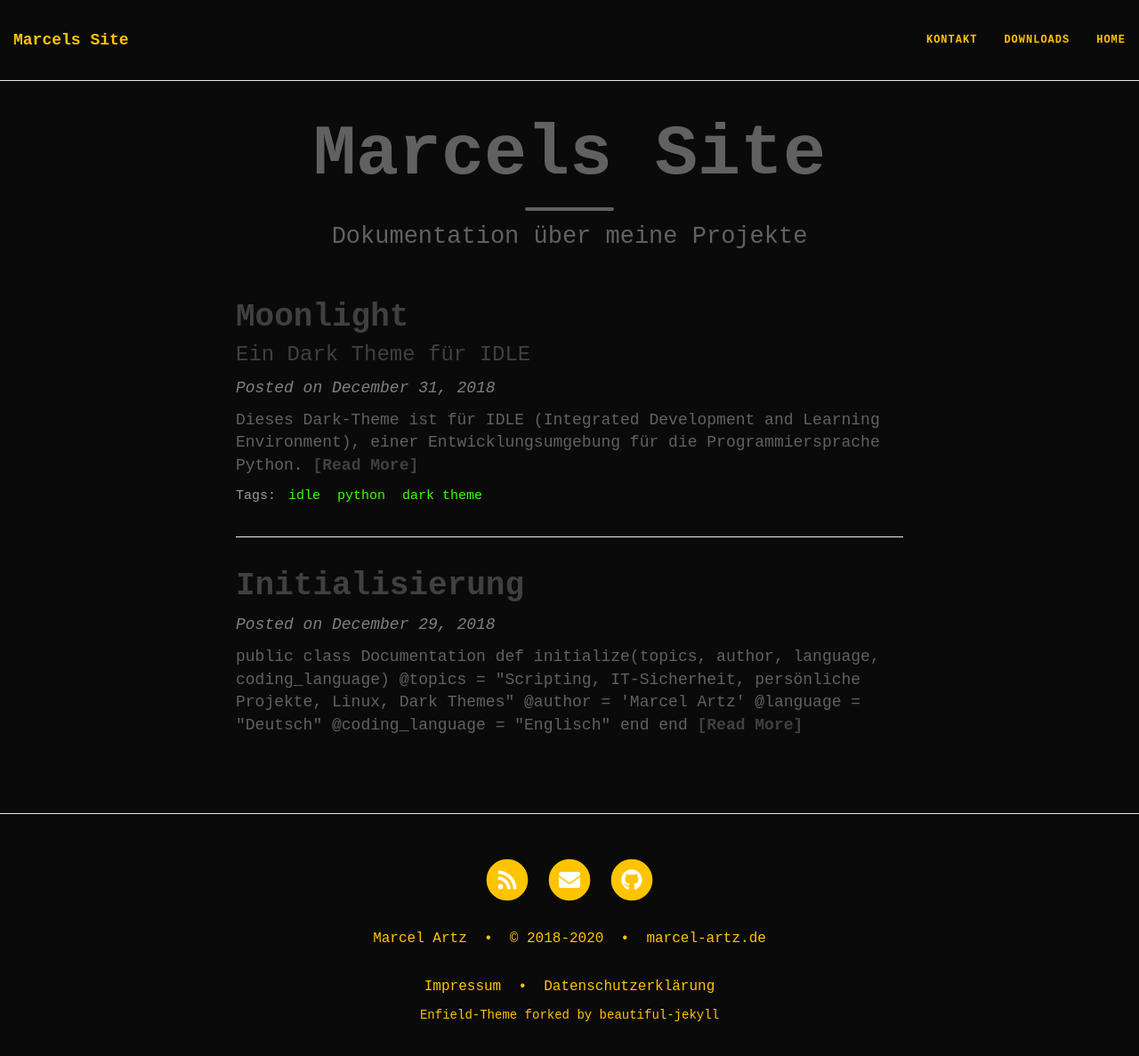
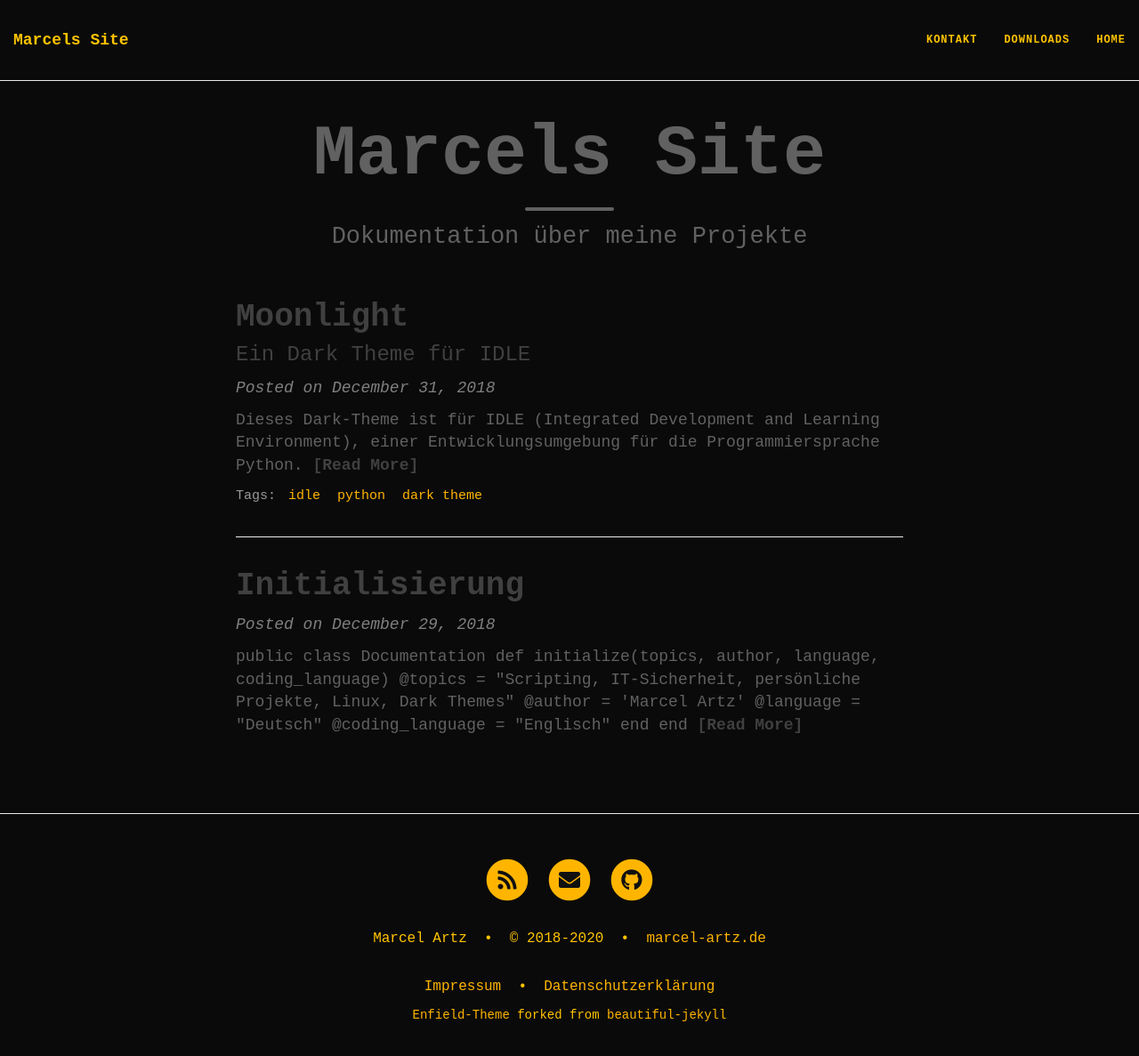
Before and after one commit to ma744/ma744.github.io, a Jekyll site: the page built from index.html, in a window 1280 px wide and 1202 px high. Shown: the top 1187 px of the window at 89% size. Built offline with Jekyll 4.4.1, drawn with Linux system fonts in a browser that asks for light colours; nearby versions of some CDN libraries; the list of posts is cut into pages by our own code; some of the changed lines change nothing that is shown.

Commit message:
updates color-scheme and corrects a spelling mistake

```diff
--- a/_config.yml
+++ b/_config.yml
@@ -26,7 +26,6 @@ navbar-links:
   Downloads: downloads
   Home: "https://marcel-artz.de"
 
-# TODO: List of links in the footer
 footer-links:
   Datenschutz: privacy
   Impressum: impress
@@ -47,19 +46,19 @@ sass:
 
 # Personalize the colors in your website. Colour values can be any valid CSS colour
 # I used material design with #ffc400 as primary color (https://material.io/design/color/the-color-system.html#tools-for-picking-colors)
-navbar-col: "#0A0A0A"
-navbar-text-col: "#FFC400"
-navbar-children-col: "#121212"
+navbar-col: "#0A0A0A" # black
+navbar-text-col: "#FFC400" # dark yellow
+navbar-children-col: "#121212" # dark grey
 
-page-col: "#0A0A0A"
-body-text-col: "#616161"
+page-col: "#0A0A0A" # black
+body-text-col: "#616161"  # light grey
 
-link-col: "#3cff00"
-hover-col: "#3cff00"
+link-col: "#ffb500" # not so dark yellow
+hover-col: "#ffb500" # not so dark yellow
 
-footer-col: "#0A0A0A"
-footer-text-col: "#FFC400"
-footer-link-col: "#FFC400"
+footer-col: "#0A0A0A" # black
+footer-text-col: "#FFC400" # dark yellow
+footer-link-col: "#ffb500" # not so dark yellow
 
 # Alternatively, the navbar, footer, and page background can be set to use background images
 # instead of colour
--- a/_includes/footer.html
+++ b/_includes/footer.html
@@ -50,8 +50,8 @@
 
     <!-- Please don't remove this, keep my open source work credited :) -->
     <p class="theme-by text-muted">
-      <a href="https://github.com/ma744/Enfield">Enfield-Theme</a>
-      forked by
+      <a href="https://github.com/ma744/enfield-jekyll-theme">Enfield-Theme</a>
+      forked from
       <a href="https://deanattali.com/beautiful-jekyll/">beautiful-jekyll</a>
     </p>
       </div>
--- a/css/main.css
+++ b/css/main.css
@@ -275,6 +275,10 @@ footer a {
 footer .list-inline {
   margin: 0;
   padding: 0;
+}
+
+footer .fa-github, footer .fa-envelope, footer .fa-rss {
+  color: #101010;
 }
 footer .copyright {
   font-family: monospace;
@@ -786,3 +790,13 @@ pre {
   box-shadow: 0 4px 8px 0 rgba(250, 250, 250, 0.05), 0 6px 20px 0 rgba(250, 250, 250, 0.19);
   transform: translate(1vw, 1vh)
 }
+
+/* EXTRA */
+
+/* A little protection against spam */
+/* Write email adress in reversed order and in a <span class="bot"> tag. */
+.bot {
+  unicode-bidi: bidi-override;
+  direction: rtl;
+  text-align: left;
+}
```
